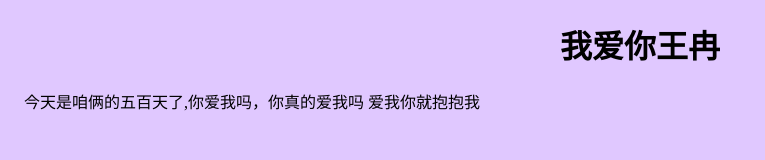
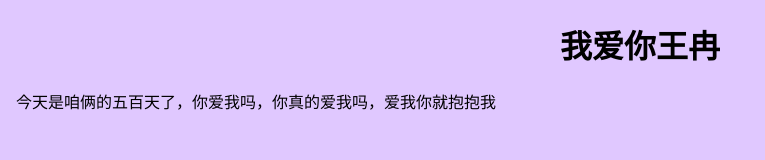
Before and after one commit to 15230524106/love.github.io, a plain HTML site: page index.html in a window 1280 px wide. Shown: the whole page, without its empty margins (0-765 px from the left). Drawn offline with Linux system fonts and the light colour scheme.

Commit message:
Update index.html

```diff
--- a/index.html
+++ b/index.html
@@ -7,6 +7,6 @@
   </head>
   <body style="background-color:#e0c8ff">
 	<h1 style="text-align:center">我爱你王冉</h1>
-	<p>&nbsp&nbsp;&nbsp&nbsp今天是咱俩的五百天了,你爱我吗，你真的爱我吗 爱我你就抱抱我</p>
+	<p>&nbsp&nbsp;今天是咱俩的五百天了，你爱我吗，你真的爱我吗，爱我你就抱抱我</p>
   </body>
 </html>
```
